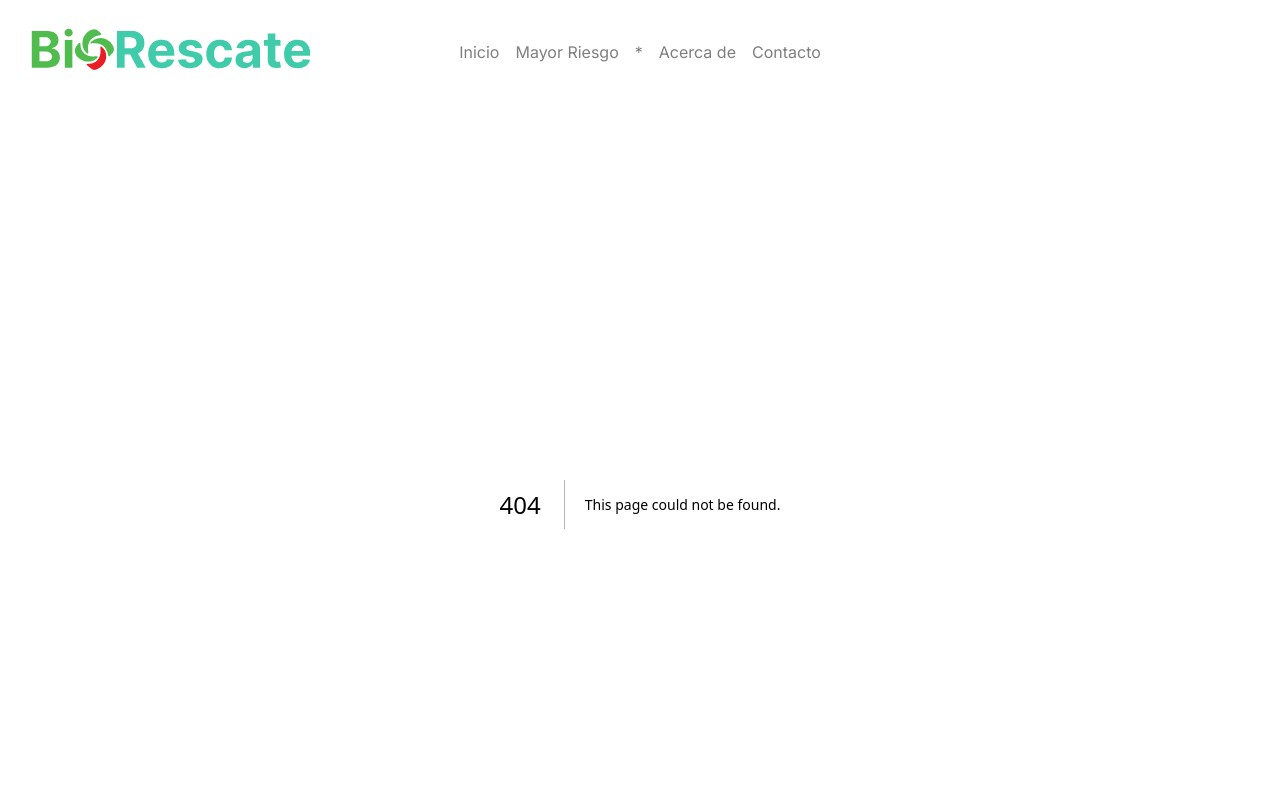
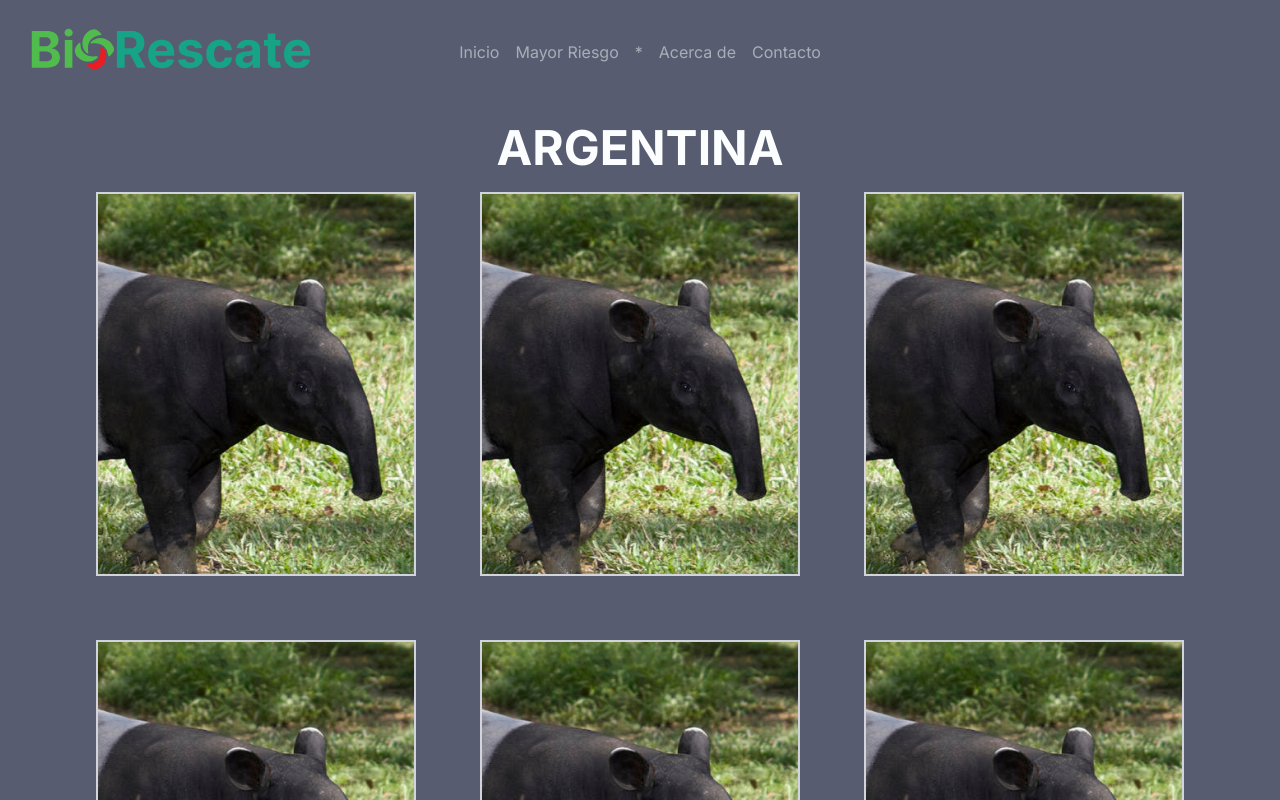
Before and after one commit to johiny/ecoRescate, a Next.js app: page /paises/argentina in a window 1280 px wide. Before the commit this address had no page. Shown: the top 800 px of the page. Built offline with nearby package versions, Linux system fonts and the light colour scheme.

Commit message:
animal list page skeleton working

```diff
--- /dev/null
+++ b/src/app/animales/[animal]/page.tsx
@@ -0,0 +1,7 @@
+const Animalpage = () => {
+  return (
+    <div>page</div>
+  )
+}
+
+export default Animalpage
--- a/src/app/globals.css
+++ b/src/app/globals.css
@@ -50,3 +50,14 @@ body {
 .countryEffect:hover > .countryName {
  opacity: 1;
 }
+
+.animalCardEffect{
+  opacity: 0.8;
+  left: -100%;
+  transition: all 0.4s ease;
+}
+
+.animalCardContainer:hover .animalCardEffect{
+  left: 0%;
+  width: 100%;
+}
--- /dev/null
+++ b/src/app/paises/[country]/page.tsx
@@ -0,0 +1,18 @@
+import AnimalCard from "@/components/AnimalCard"
+const CountryPage = ({params} : {params : {country : string}}) => {
+  return (
+    <div className="flex flex-col mt-5">
+        <h2 className="text-5xl font-bold text-center">{params.country.toUpperCase()}</h2>
+        <div className="flex flex-wrap flex-row justify-center mt-5 gap-16 px-10">
+          <AnimalCard></AnimalCard>
+          <AnimalCard></AnimalCard>
+          <AnimalCard></AnimalCard>
+          <AnimalCard></AnimalCard>
+          <AnimalCard></AnimalCard>
+          <AnimalCard></AnimalCard>
+        </div>
+    </div>
+  )
+}
+
+export default CountryPage
--- /dev/null
+++ b/src/components/AnimalCard.tsx
@@ -0,0 +1,19 @@
+import Image from "next/image";
+import tapir from "@/media/tapir.png";
+const AnimalCard = () => {
+  return (
+    <div className="flex flex-col w-80 h-96 border-2 border-gray-300 relative animalCardContainer overflow-hidden">
+      <Image
+        src={tapir}
+        alt="tapir"
+        className="object-cover h-full object-right-top cursor-pointer"
+      />
+      <div className="flex flex-col justify-center items-center absolute animalCardEffect bg-gray-700 opacity-80 cursor-pointer  w-full h-full">
+        <h2 className="text-xl font-bold">Tapir</h2>
+        <p className="text-sm font-semibold text-center">Lorem ipsum dolor sit amet consectetur, adipisicing elit. Vitae earum consectetur, aliquam rerum magni doloremque distinctio, ab debitis, aspernatur voluptatem iure recusandae adipisci veniam alias? Magnam cupiditate ad nihil vitae?</p>
+      </div>
+    </div>
+  );
+};
+
+export default AnimalCard;
```
Also changed, not shown: src/media/tapir.png (added).
